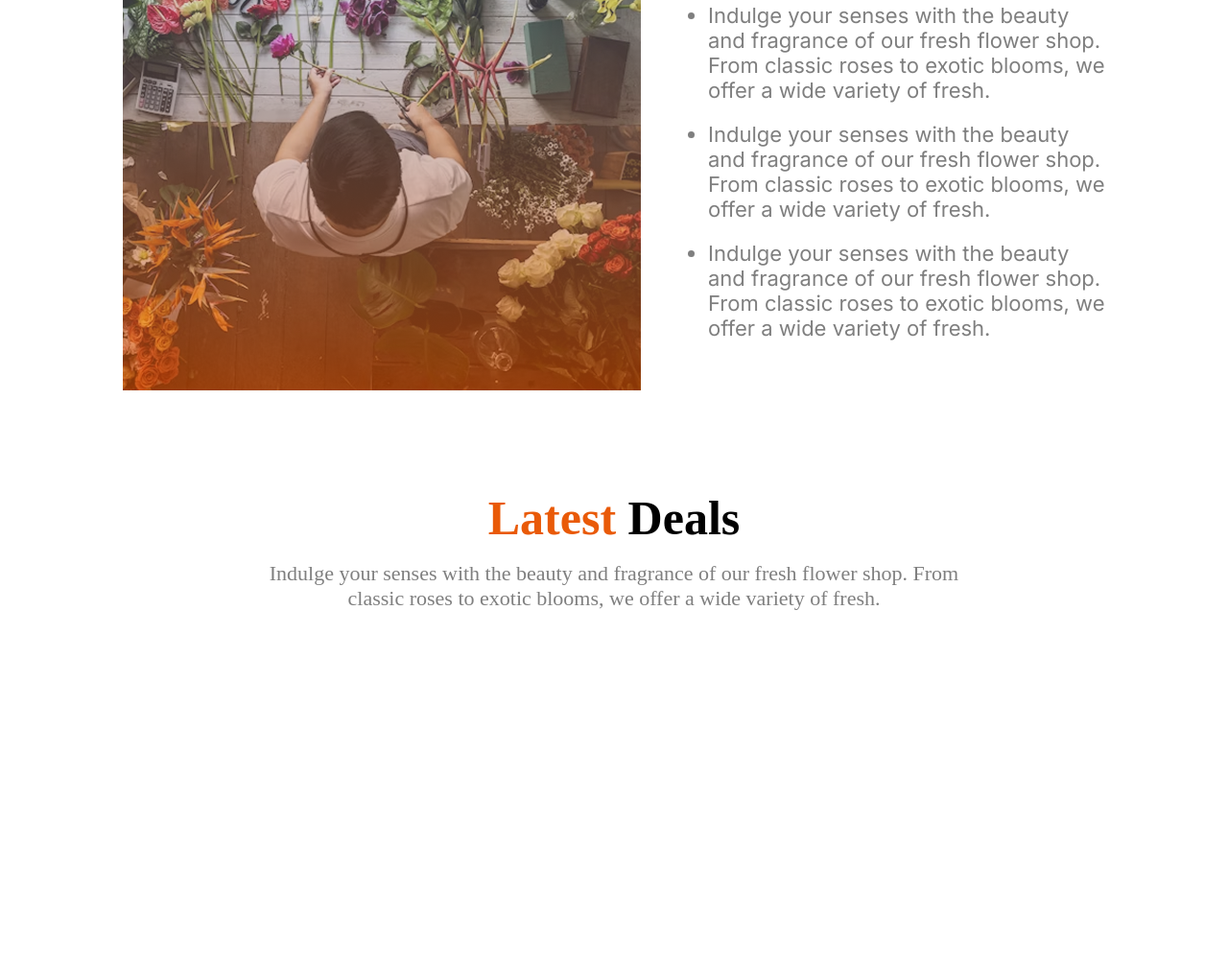
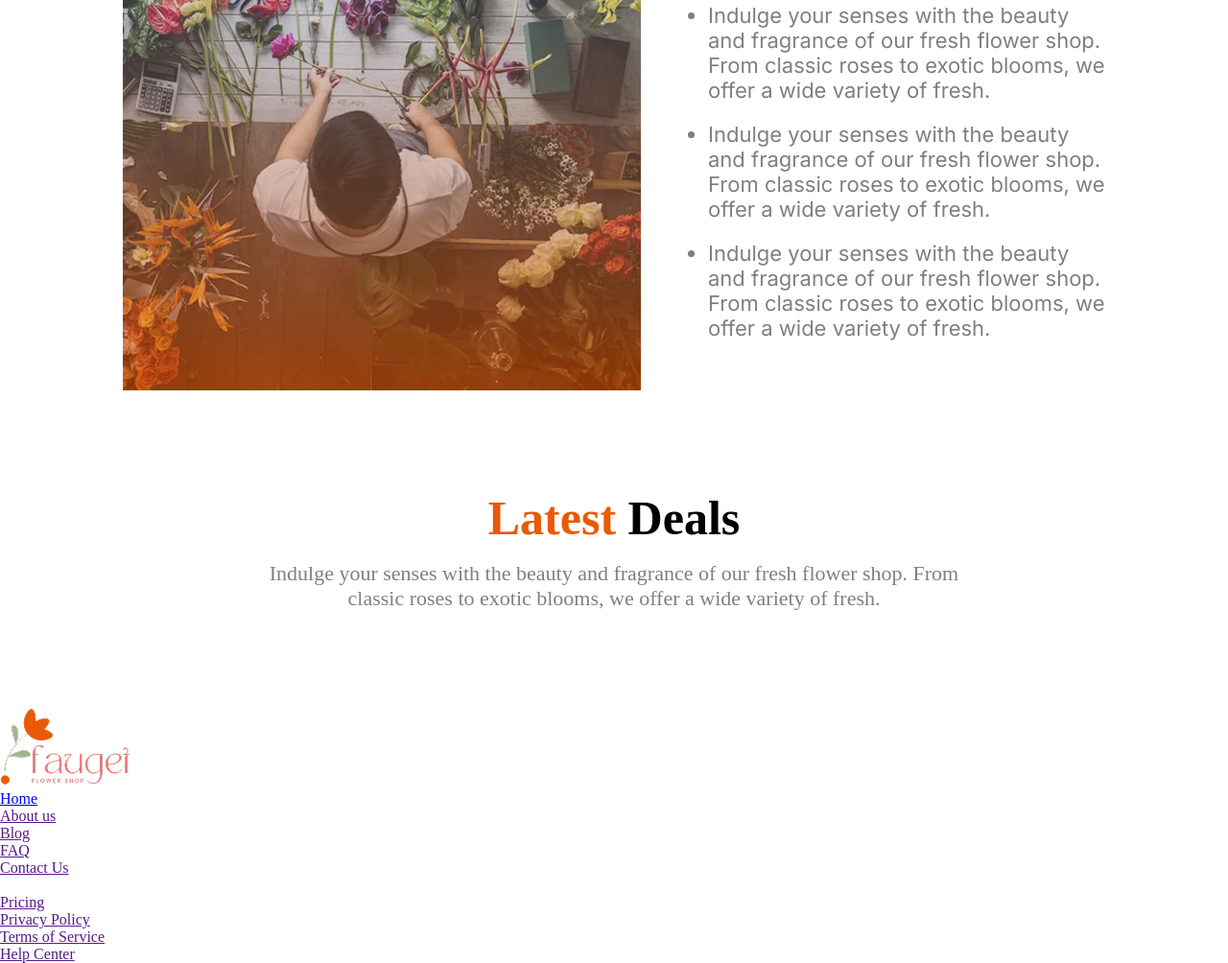
Before and after one commit to tahrimsakib/ASSIGNMENT-02, a plain HTML site: page index.html in a window 1280 px wide. Shown: the part 2269-3273 px from the top of the page at 96% size. Before the commit the page ends 3006 px from the top, so only its background shows below. Drawn offline with Linux system fonts and the light colour scheme.

Commit message:
added footer item

```diff
--- a/index.html
+++ b/index.html
@@ -176,6 +176,33 @@
         </p>
       </section>
     </main>
-    <footer></footer>
+    <footer>
+      <section>
+        <div>
+          <figure><img src="assets/logo.png" alt=""></figure>
+        </div>
+        <div>
+          <ul>
+            <li><a href="Home">Home</a></li>
+            <li><a href="">About us</a></li>
+            <li><a href="">Blog</a></li>
+            <li><a href="">FAQ</a></li>
+            <li><a href="">Contact Us</a></li>
+          </ul>
+        </div>
+        <div>
+          <ul>
+            <li><a href="features"></a></li>
+            <li><a href="">Pricing</a></li>
+            <li><a href="">Privacy Policy</a></li>
+            <li><a href="">Terms of Service</a></li>
+            <li><a href="">Help Center</a></li>
+          </ul>
+        </div>
+        <div>
+
+        </div>
+      </section>
+    </footer>
   </body>
 </html>
```
